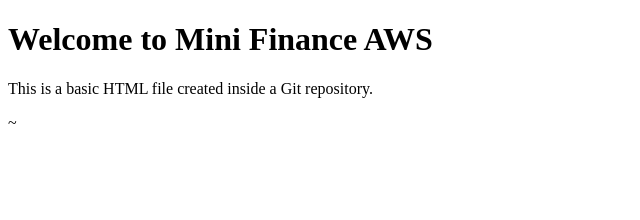
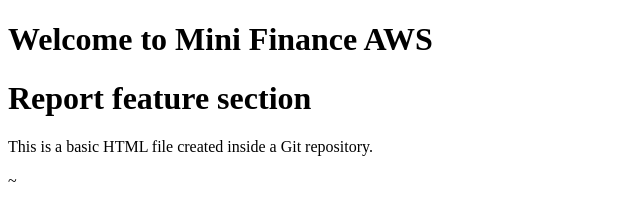
Before and after one commit to Soufo2026/The_cloudadvisory, a plain HTML site: page index.html in a window 1280 px wide. Shown: the whole page, without its empty margins (0-640 px from the left). Drawn offline with Linux system fonts and the light colour scheme.

Commit message:
modified index.htlm from report-feature branch, added report feature section

```diff
--- a/index.html
+++ b/index.html
@@ -8,6 +8,7 @@
 </head>
 <body>
     <h1>Welcome to Mini Finance AWS</h1>
+    <h1>Report feature section</h1>
     <p>This is a basic HTML file created inside a Git repository.</p>
 </body>
 </html>~
```
